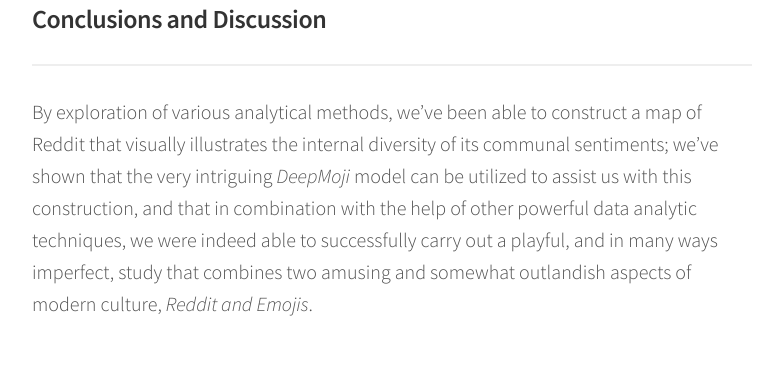
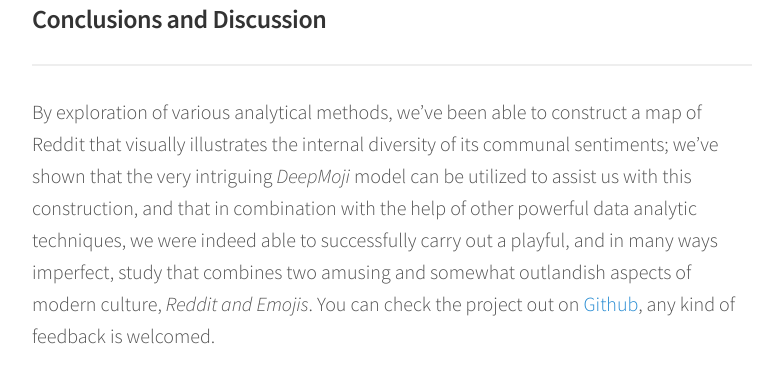
Before and after one commit to wiskojo/wiskojo.github.io, a Jekyll site: the page built from _posts/2018-04-02-visualizing-reddit-sentiments-with-emojis.md, in a window 1280 px wide and 900 px high, scrolled down 13586 px, cut to the strip 428-811 px from the top of the window. Shown: the whole strip, without its empty margins (248-1015 px from the left). Built offline with Jekyll 4.4.1, drawn with Linux system fonts in a browser that asks for light colours.

Commit message:
Update 2018-04-02-visualizing-reddit-sentiments-with-emojis.md

```diff
--- a/_posts/2018-04-02-visualizing-reddit-sentiments-with-emojis.md
+++ b/_posts/2018-04-02-visualizing-reddit-sentiments-with-emojis.md
@@ -111,4 +111,4 @@ We've now examined various interesting aspects of our sentiment data, investigat
 
 ### Conclusions and Discussion
 ***
-By exploration of various analytical methods, we've been able to construct a map of Reddit that visually illustrates the internal diversity of its communal sentiments; we've shown that the very intriguing *DeepMoji* model can be utilized to assist us with this construction, and that in combination with the help of other powerful data analytic techniques, we were indeed able to successfully carry out a playful, and in many ways imperfect, study that combines two amusing and somewhat outlandish aspects of modern culture, *Reddit and Emojis*.
+By exploration of various analytical methods, we've been able to construct a map of Reddit that visually illustrates the internal diversity of its communal sentiments; we've shown that the very intriguing *DeepMoji* model can be utilized to assist us with this construction, and that in combination with the help of other powerful data analytic techniques, we were indeed able to successfully carry out a playful, and in many ways imperfect, study that combines two amusing and somewhat outlandish aspects of modern culture, *Reddit and Emojis*. You can check the project out on [Github](https://github.com/wiskojo/Reddit-and-Emojis), any kind of feedback is welcomed.
```
